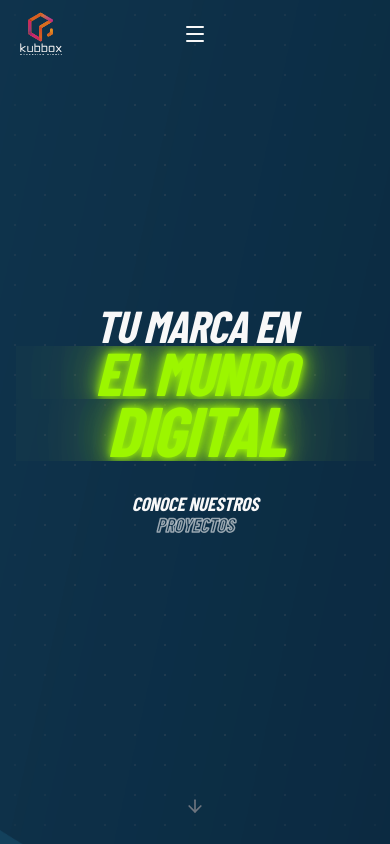
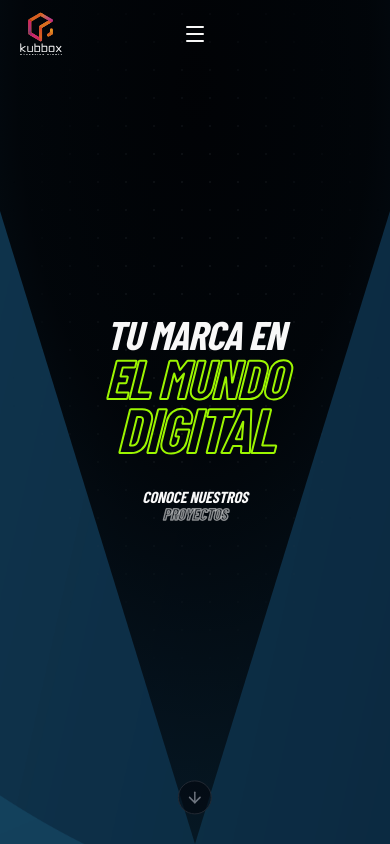
Before and after one commit to kubbox-dev/sitio_kubbox, a React (Vite) app: page / in a window 390 px wide. Shown: the top 844 px of the page. Built offline with nearby package versions, Linux system fonts and the light colour scheme; a web font is replaced by a local one.

Commit message:
feat: enhance AISection with mouse tracking, improved animations, and responsive design adjustments

```diff
--- a/src/components/sections/AISection.jsx
+++ b/src/components/sections/AISection.jsx
@@ -1,26 +1,71 @@
+import { Suspense, useRef, useState, useCallback } from 'react'
 import { motion } from 'framer-motion'
 import { Sparkles, ArrowRight } from 'lucide-react'
 import GlowOrb from '../ui/GlowOrb'
 import Button from '../ui/Button'
 import { SplineScene } from '../ui/SplineScene'
-import { Spotlight } from '../ui/Spotlight'
-import { useScrollAnimation, fadeUp, staggerContainer } from '../../hooks/useScrollAnimation'
 
 const SPLINE_ROBOT = 'https://prod.spline.design/kZDDjO5HuC9GJUM2/scene.splinecode'
 
+// Variantes de animación más suaves
+const fadeUp = {
+  hidden: { opacity: 0, y: 24 },
+  visible: { opacity: 1, y: 0, transition: { duration: 0.7, ease: [0.16, 1, 0.3, 1] } },
+}
+
+const staggerContainer = {
+  hidden: { opacity: 0 },
+  visible: {
+    opacity: 1,
+    transition: { staggerChildren: 0.12, delayChildren: 0.1 },
+  },
+}
+
 export default function AISection() {
-  const { ref, controls } = useScrollAnimation(0.15)
+  const sectionRef = useRef(null)
+  const splineRef = useRef(null)
+  const [mousePos, setMousePos] = useState({ x: 0.5, y: 0.5 })
+
+  const handleMouseMove = useCallback((e) => {
+    if (!sectionRef.current) return
+    const rect = sectionRef.current.getBoundingClientRect()
+    const x = (e.clientX - rect.left) / rect.width
+    const y = (e.clientY - rect.top) / rect.height
+    setMousePos({ x, y })
+
+    if (splineRef.current && splineRef.current.emitEvent) {
+      splineRef.current.emitEvent('mouseMove', {
+        x: x * 2 - 1,
+        y: y * 2 - 1
+      })
+    }
+  }, [])
 
   return (
     <section
+      ref={sectionRef}
+      onMouseMove={handleMouseMove}
       style={{
         position: 'relative',
         overflow: 'hidden',
         paddingBlock: 'clamp(4rem, 10vw, 7rem)',
+        marginTop: '-1px', // ← elimina posible línea entre secciones
+        // Fondo degradado: transparente arriba → oscuro abajo
+        background: 'linear-gradient(to bottom, transparent 0%, var(--c-bg) 15%, var(--c-bg) 100%)',
       }}
     >
-      <GlowOrb color="teal" size={600} top="-15%" left="10%"  opacity={0.70} blur={140} />
-      <GlowOrb color="lime" size={350} bottom="-5%" right="8%" opacity={0.55} blur={100} />
+      {/* Spotlight global que sigue al mouse */}
+      <div
+        aria-hidden="true"
+        className="pointer-events-none absolute inset-0 z-0 transition-opacity duration-150"
+        style={{
+          background: `radial-gradient(500px circle at ${mousePos.x * 100}% ${mousePos.y * 100}%, oklch(0.88 0.26 130 / 0.12), transparent 75%)`,
+        }}
+      />
+
+      {/* Glow Orbs */}
+      <GlowOrb color="teal" size={500} top="-15%" left="10%" opacity={0.5} blur={140} />
+      <GlowOrb color="lime" size={300} bottom="-5%" right="8%" opacity={0.4} blur={100} />
 
       <div
         style={{
@@ -31,7 +76,6 @@ export default function AISection() {
           zIndex: 1,
         }}
       >
-        {/* ── Layout split ─────────────────────────── */}
         <motion.div
           initial={{ opacity: 0, y: 40 }}
           whileInView={{ opacity: 1, y: 0 }}
@@ -41,49 +85,71 @@ export default function AISection() {
             position: 'relative',
             display: 'flex',
             minHeight: '520px',
+            flexDirection: 'column',
           }}
           className="ai-card"
         >
-          {/* Spotlight — cursor glow */}
-          <Spotlight size={320} />
-
-          {/* ── Left: Spline robot ───────────────────── */}
+          {/* Left: Spline robot */}
           <div
             style={{
               flex: 1,
               position: 'relative',
-              minHeight: '420px',
+              minHeight: '320px',
               display: 'flex',
               alignItems: 'center',
               justifyContent: 'center',
             }}
           >
-            {/* "IA" ghost text — z-index 2 so queda sobre el robot como watermark */}
+            {/* IA watermark */}
             <div
               aria-hidden="true"
               style={{
                 position: 'absolute',
-                inset: 0,
-                display: 'flex',
-                alignItems: 'center',
-                justifyContent: 'center',
+                top: '0.5rem',
+                right: '0.75rem',
                 fontFamily: 'var(--font-display)',
                 fontWeight: 900,
-                fontSize: 'clamp(8rem, 18vw, 16rem)',
+                fontSize: 'clamp(2.5rem, 8vw, 5rem)',
                 letterSpacing: '-0.04em',
                 color: 'transparent',
-                WebkitTextStroke: '1.5px oklch(0.88 0.260 130 / 0.22)',
+                WebkitTextStroke: '1.5px oklch(0.88 0.260 130 / 0.25)',
                 userSelect: 'none',
                 pointerEvents: 'none',
-                zIndex: 2,
+                zIndex: 15,
+                opacity: 0.7,
               }}
             >
               IA
             </div>
 
-            {/* Spline scene */}
-            <div style={{ position: 'relative', zIndex: 1, width: '100%', height: '100%', minHeight: '420px' }}>
-              <SplineScene scene={SPLINE_ROBOT} className="w-full h-full" />
+            {/* Spline scene con fallback */}
+            <div style={{ position: 'relative', zIndex: 1, width: '100%', height: '100%', minHeight: '320px' }}>
+              <Suspense
+                fallback={
+                  <div style={{
+                    display: 'flex',
+                    alignItems: 'center',
+                    justifyContent: 'center',
+                    height: '100%',
+                    width: '100%',
+                  }}>
+                    <div style={{
+                      width: '32px',
+                      height: '32px',
+                      border: '2px solid var(--c-lime)',
+                      borderTopColor: 'transparent',
+                      borderRadius: '50%',
+                      animation: 'spin 0.8s linear infinite',
+                    }} />
+                  </div>
+                }
+              >
+                <SplineScene
+                  ref={splineRef}
+                  scene={SPLINE_ROBOT}
+                  className="w-full h-full"
+                />
+              </Suspense>
             </div>
 
             {/* Bottom fade */}
@@ -94,28 +160,28 @@ export default function AISection() {
                 bottom: 0,
                 left: 0,
                 right: 0,
-                height: '30%',
+                height: '25%',
                 background: 'linear-gradient(to top, var(--c-bg), transparent)',
                 pointerEvents: 'none',
-                zIndex: 3,
+                zIndex: 5,
               }}
             />
           </div>
 
-          {/* ── Right: copy ─────────────────────────── */}
+          {/* Right: copy */}
           <motion.div
-            ref={ref}
+            variants={staggerContainer}
             initial="hidden"
-            animate={controls}
-            variants={staggerContainer(0.12, 0.15)}
+            whileInView="visible"
+            viewport={{ once: true, amount: 0.3 }}
             style={{
               flex: 1,
-              padding: 'clamp(2rem, 5vw, 3.5rem)',
+              padding: 'clamp(1.5rem, 5vw, 3rem) clamp(1rem, 4vw, 2rem)',
               display: 'flex',
               flexDirection: 'column',
               justifyContent: 'center',
               position: 'relative',
-              zIndex: 1,
+              zIndex: 2,
             }}
           >
             {/* Badge */}
@@ -128,7 +194,7 @@ export default function AISection() {
                 background: 'oklch(0.88 0.260 130 / 0.08)',
                 border: '1px solid oklch(0.88 0.260 130 / 0.22)',
                 borderRadius: '2rem',
-                padding: '0.375rem 1rem',
+                padding: '0.35rem 1rem',
                 marginBottom: '1.5rem',
                 width: 'fit-content',
               }}
@@ -136,9 +202,9 @@ export default function AISection() {
               <Sparkles size={13} color="var(--c-lime)" />
               <span style={{
                 fontFamily: 'var(--font-body)',
-                fontSize: '0.75rem',
+                fontSize: '0.7rem',
                 fontWeight: 600,
-                letterSpacing: '0.10em',
+                letterSpacing: '0.1em',
                 textTransform: 'uppercase',
                 color: 'var(--c-lime)',
               }}>
@@ -152,11 +218,11 @@ export default function AISection() {
               style={{
                 fontFamily: 'var(--font-display)',
                 fontWeight: 900,
-                fontSize: 'clamp(1.8rem, 4vw, 3.25rem)',
+                fontSize: 'clamp(1.8rem, 5vw, 3rem)',
                 letterSpacing: '-0.025em',
                 textTransform: 'uppercase',
-                lineHeight: 1.05,
-                marginBottom: '1.25rem',
+                lineHeight: 1.1,
+                marginBottom: '1rem',
                 textWrap: 'balance',
               }}
             >
@@ -165,43 +231,43 @@ export default function AISection() {
               <span style={{ color: 'var(--c-ink)' }}> POR IA</span>
             </motion.h2>
 
-            {/* Sub */}
+            {/* Subtítulo */}
+            <motion.p
+              variants={fadeUp}
+              style={{
+                fontFamily: 'var(--font-body)',
+                fontSize: '0.8rem',
+                fontWeight: 600,
+                letterSpacing: '0.04em',
+                textTransform: 'uppercase',
+                color: 'oklch(0.65 0.020 260)',
+                marginBottom: '0.75rem',
+              }}
+            >
+              Adaptándonos a los nuevos entornos<br />digitales y tecnológicos
+            </motion.p>
+
+            {/* Body */}
             <motion.p
               variants={fadeUp}
               style={{
                 fontFamily: 'var(--font-body)',
                 fontSize: '0.9rem',
-                fontWeight: 600,
-                letterSpacing: '0.04em',
-                textTransform: 'uppercase',
-                color: 'oklch(0.65 0.020 260)',
-                marginBottom: '1rem',
-              }}
-            >
-              Adaptándonos a los nuevos entornos<br />digitales y tecnológicos
-            </motion.p>
-
-            {/* Body copy */}
-            <motion.p
-              variants={fadeUp}
-              style={{
-                fontFamily: 'var(--font-body)',
-                fontSize: '0.95rem',
                 color: 'var(--c-muted)',
-                lineHeight: 1.75,
+                lineHeight: 1.6,
                 maxWidth: '46ch',
                 marginBottom: '2rem',
                 textWrap: 'pretty',
               }}
             >
-              En Kubbox usamos inteligencia artificial como un aliado tecnológico para crear soluciones innovadoras y analíticas más rápidas. Combinamos el ingenio humano con el poder de la automatización para diseñar estrategias que realmente funcionan.
+              En Kubbox usamos inteligencia artificial como un aliado tecnológico para crear soluciones innovadoras y análisis más rápidos. Combinamos el ingenio humano con el poder de la automatización para diseñar estrategias que realmente funcionan.
             </motion.p>
 
             {/* CTA */}
             <motion.div variants={fadeUp}>
-              <Button variant="primary" size="md">
+              <Button variant="primary" size="md" className="group gap-2">
                 <span>Descubre nuestras soluciones</span>
-                <ArrowRight size={16} />
+                <ArrowRight size={16} className="transition-transform group-hover:translate-x-1" />
               </Button>
             </motion.div>
           </motion.div>
@@ -209,8 +275,11 @@ export default function AISection() {
       </div>
 
       <style>{`
-        @media (max-width: 768px) {
-          .ai-card { flex-direction: column !important; }
+        @media (min-width: 769px) {
+          .ai-card { flex-direction: row !important; }
+        }
+        @keyframes spin {
+          to { transform: rotate(360deg); }
         }
       `}</style>
     </section>
--- a/src/components/sections/HeroSection.jsx
+++ b/src/components/sections/HeroSection.jsx
@@ -1,18 +1,19 @@
 import { motion } from 'framer-motion'
 import { ArrowDown } from 'lucide-react'
 
-/* Slide-up reveal per línea — parent necesita overflow:hidden */
+const BG_DARK = 'oklch(0.06 0.018 260)'
+const transparent = 'transparent'
 const lineReveal = (delay = 0) => ({
-  hidden:  { y: '110%', opacity: 0, skewY: 2 },
+  hidden:  { y: '110%', opacity: 0, skewY: 1 },
   visible: { y: '0%',   opacity: 1, skewY: 0,
     transition: { delay, duration: 1.0, ease: [0.16, 1, 0.3, 1] } },
 })
 
-const NEON_SHADOW =
-  '0 0 7px var(--c-lime), 0 0 18px var(--c-lime), ' +
-  '0 0 45px oklch(0.88 0.260 130 / 0.80), ' +
-  '0 0 90px oklch(0.88 0.260 130 / 0.40), ' +
-  '0 0 160px oklch(0.88 0.260 130 / 0.20)'
+const NEON_STYLE = {
+  color: 'var(--c-lime)',
+  WebkitTextFillColor: transparent,
+  WebkitTextStroke: '2px var(--c-lime)',
+}
 
 export default function HeroSection() {
   return (
@@ -32,22 +33,37 @@ export default function HeroSection() {
         paddingInline: 'clamp(1rem, 4vw, 3rem)',
       }}
     >
-      {/* Dot grid texture */}
+      {/* ── Triángulo invertido con degradado interno ─────────────── */}
       <div
         aria-hidden="true"
         style={{
           position: 'absolute',
           inset: 0,
-          backgroundImage: 'radial-gradient(oklch(0.45 0.020 260 / 0.30) 1px, transparent 1px)',
-          backgroundSize: '30px 30px',
-          maskImage: 'radial-gradient(ellipse 85% 85% at 50% 50%, black 45%, transparent 100%)',
+          background: 'radial-gradient(ellipse 100% 95% at 50% 10%, oklch(0.06 0.018 260 / 0.96) 0%, oklch(0.06 0.018 260 / 0.90) 45%, oklch(0.06 0.018 260 / 0.45) 100%)',
+          clipPath: 'polygon(-20% -5%, 120% -5%, 50% 100%)',
           zIndex: 0,
+          pointerEvents: 'none',
         }}
       />
 
-      <div style={{ position: 'relative', zIndex: 1, width: '100%', maxWidth: '1300px' }}>
+      {/* ── Dot grid texture — sutil ────────────────────────────────── */}
+      <div
+        aria-hidden="true"
+        style={{
+          position: 'absolute',
+          inset: 0,
+          backgroundImage: 'radial-gradient(oklch(0.40 0.015 260 / 0.18) 1px, transparent 1px)',
+          backgroundSize: '28px 28px',
+          maskImage: 'radial-gradient(ellipse 65% 65% at 50% 35%, black 25%, transparent 75%)',
+          zIndex: 1,
+          pointerEvents: 'none',
+        }}
+      />
 
-        {/* ── TU MARCA EN ──────────────────────────── */}
+      {/* ── Contenido ───────────────────────────────────────────────── */}
+      <div style={{ position: 'relative', zIndex: 2, width: '100%', maxWidth: '1200px' }}>
+
+        {/* TU MARCA EN */}
         <div style={{ overflow: 'hidden' }}>
           <motion.h1
             variants={lineReveal(0)}
@@ -57,20 +73,19 @@ export default function HeroSection() {
               fontFamily: 'var(--font-display)',
               fontWeight: 900,
               fontStyle: 'italic',
-              fontSize: 'clamp(2.8rem, 10.5vw, 8.5rem)',
+              fontSize: 'clamp(2.5rem, 9vw, 7.5rem)',
               lineHeight: 0.92,
               letterSpacing: '-0.025em',
               textTransform: 'uppercase',
               color: 'var(--c-ink)',
               margin: 0,
-              whiteSpace: 'nowrap',
             }}
           >
             TU MARCA EN
           </motion.h1>
         </div>
 
-        {/* ── EL MUNDO ─────────────────────────────── */}
+        {/* EL MUNDO — hollow outline */}
         <div style={{ overflow: 'hidden' }}>
           <motion.div
             variants={lineReveal(0.14)}
@@ -80,21 +95,19 @@ export default function HeroSection() {
               fontFamily: 'var(--font-display)',
               fontWeight: 900,
               fontStyle: 'italic',
-              fontSize: 'clamp(3.5rem, 15.5vw, 13rem)',
+              fontSize: 'clamp(3rem, 14vw, 11rem)',
               lineHeight: 0.88,
               letterSpacing: '-0.03em',
               textTransform: 'uppercase',
-              color: 'var(--c-lime)',
-              textShadow: NEON_SHADOW,
-              whiteSpace: 'nowrap',
+              ...NEON_STYLE,
             }}
           >
             EL MUNDO
           </motion.div>
         </div>
 
-        {/* ── DIGITAL ──────────────────────────────── */}
-        <div style={{ overflow: 'hidden', marginBottom: 'clamp(2rem, 5vw, 4.5rem)' }}>
+        {/* DIGITAL — hollow outline */}
+        <div style={{ overflow: 'hidden', marginBottom: 'clamp(2rem, 5vw, 4rem)' }}>
           <motion.div
             variants={lineReveal(0.26)}
             initial="hidden"
@@ -103,59 +116,49 @@ export default function HeroSection() {
               fontFamily: 'var(--font-display)',
               fontWeight: 900,
               fontStyle: 'italic',
-              fontSize: 'clamp(4rem, 18vw, 15.5rem)',
+              fontSize: 'clamp(3.5rem, 16vw, 13.5rem)',
               lineHeight: 0.88,
               letterSpacing: '-0.03em',
               textTransform: 'uppercase',
-              color: 'var(--c-lime)',
-              textShadow: NEON_SHADOW,
-              whiteSpace: 'nowrap',
+              ...NEON_STYLE,
             }}
           >
             DIGITAL
           </motion.div>
         </div>
 
-        {/* ── CONOCE NUESTROS PROYECTOS ────────────── */}
+        {/* CONOCE NUESTROS / PROYECTOS */}
         <motion.div
           initial={{ opacity: 0, y: 24 }}
           animate={{ opacity: 1, y: 0 }}
-          transition={{ delay: 0.72, duration: 0.8, ease: [0.16, 1, 0.3, 1] }}
+          transition={{ delay: 0.65, duration: 0.8, ease: [0.16, 1, 0.3, 1] }}
         >
-          <a
-            href="#experiencia"
-            style={{ display: 'inline-block', textDecoration: 'none', cursor: 'pointer' }}
-          >
-            <span
-              style={{
+          <a href="#experiencia" style={{ display: 'inline-block', textDecoration: 'none', cursor: 'pointer' }}>
+            <span style={{
               fontFamily: 'var(--font-display)',
               fontWeight: 900,
               fontStyle: 'italic',
-                fontSize: 'clamp(1.2rem, 3.2vw, 2.4rem)',
+              fontSize: 'clamp(1rem, 2.8vw, 2.1rem)',
               letterSpacing: '-0.01em',
               textTransform: 'uppercase',
               color: 'var(--c-ink)',
               lineHeight: 1.1,
               display: 'block',
-              }}
-            >
+            }}>
               CONOCE NUESTROS
             </span>
-            <span
-              style={{
+            <span style={{
               fontFamily: 'var(--font-display)',
               fontWeight: 900,
               fontStyle: 'italic',
-                fontSize: 'clamp(1.2rem, 3.2vw, 2.4rem)',
+              fontSize: 'clamp(1rem, 2.8vw, 2.1rem)',
               letterSpacing: '-0.01em',
               textTransform: 'uppercase',
-                color: 'transparent',
               WebkitTextFillColor: 'transparent',
-                WebkitTextStroke: '1.5px oklch(0.98 0 0 / 0.60)',
+              WebkitTextStroke: '1.5px oklch(0.98 0 0 / 0.55)',
               lineHeight: 1.1,
               display: 'block',
-              }}
-            >
+            }}>
               PROYECTOS
             </span>
           </a>
@@ -167,19 +170,23 @@ export default function HeroSection() {
         initial={{ opacity: 0 }}
         animate={{ opacity: 1 }}
         transition={{ delay: 1.4, duration: 0.6 }}
-        style={{
-          position: 'absolute',
-          bottom: '2rem',
-          left: '50%',
-          transform: 'translateX(-50%)',
-        }}
+        style={{ position: 'absolute', bottom: '2rem', left: '50%', transform: 'translateX(-50%)' }}
       >
         <motion.div
           animate={{ y: [0, 8, 0] }}
           transition={{ repeat: Infinity, duration: 2, ease: 'easeInOut' }}
-          style={{ color: 'var(--c-muted)' }}
+          style={{
+            color: 'var(--c-muted)',
+            background: 'oklch(0.12 0.020 260 / 0.55)',
+            border: '1px solid oklch(0.28 0.020 260)',
+            borderRadius: '50%',
+            padding: '0.45rem',
+            display: 'flex',
+            alignItems: 'center',
+            justifyContent: 'center',
+          }}
         >
-          <ArrowDown size={20} />
+          <ArrowDown size={18} />
         </motion.div>
       </motion.div>
     </section>
```
Lines whose indentation alone changed are shown as unchanged.
